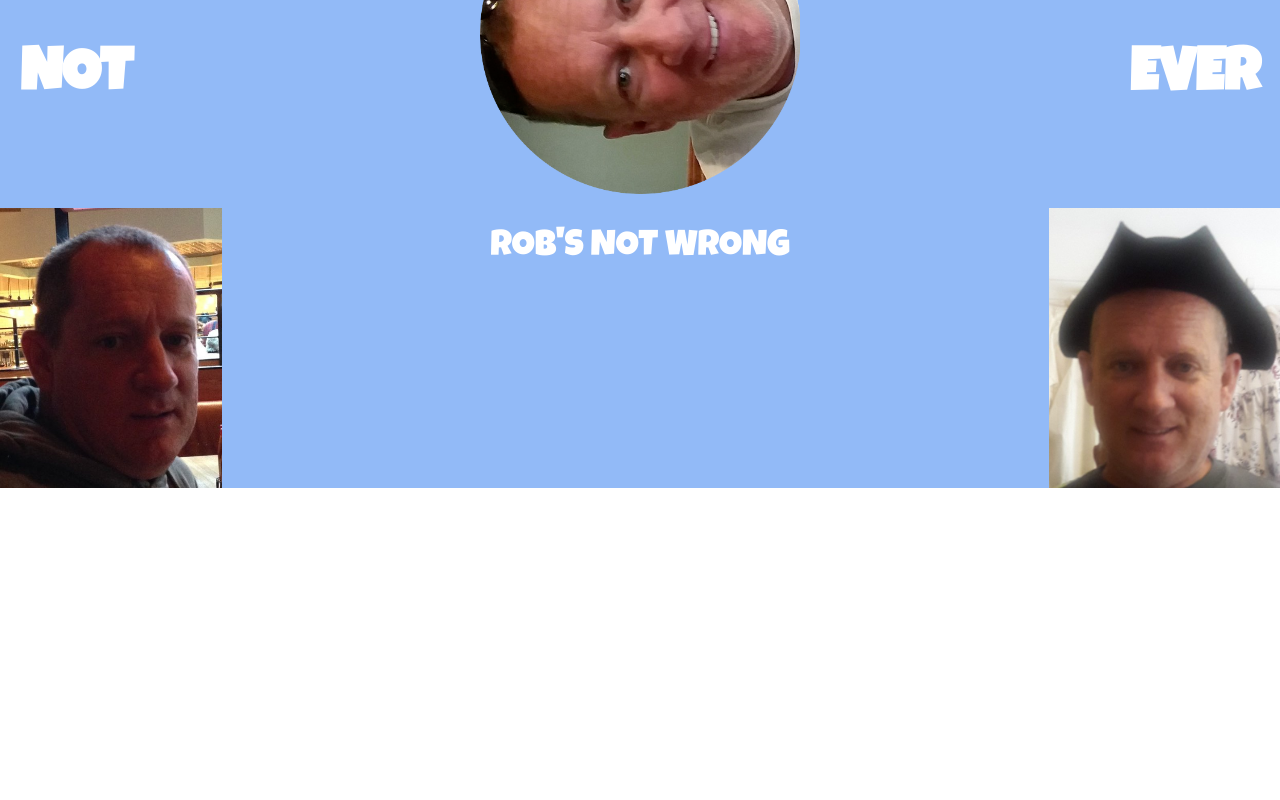
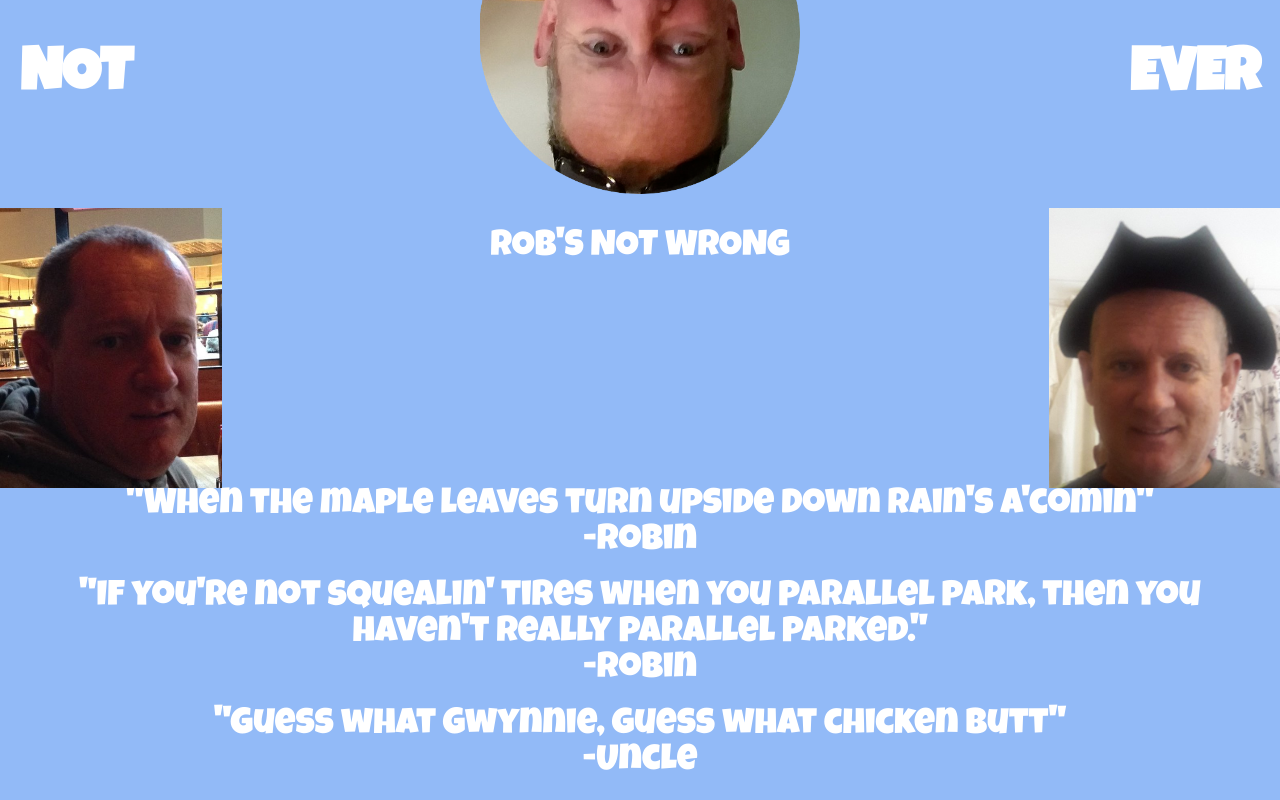
Before and after one commit to shadopawn/RobsNotWrong, a React (Create React App) app: page / in a window 1280 px wide. Shown: the part 312-1112 px from the top of the page. Before the commit the page ends 800 px from the top, so only its background shows below. Built offline with nearby package versions, Linux system fonts and the light colour scheme.

Commit message:
add quotes

```diff
--- a/public/index.html
+++ b/public/index.html
@@ -25,7 +25,7 @@
       Learn how to configure a non-root public URL by running `npm run build`.
     -->
     <link href="https://fonts.googleapis.com/css2?family=Luckiest+Guy&display=swap" rel="stylesheet">
-    <title>React App</title>
+    <title>ROB'S NOT WRONG</title>
   </head>
   <body>
     <noscript>You need to enable JavaScript to run this app.</noscript>
--- a/src/App.css
+++ b/src/App.css
@@ -1,3 +1,7 @@
+html{
+  background-color: #92baf7;
+}
+
 .App {
   background-color: #92baf7;
   text-align: center;
@@ -90,3 +94,10 @@ h1{
   right: 20px;
   height: 35%;
 }
+
+.quote{
+  font-size: calc(20px + 2vmin);
+  max-width: 90%;
+  margin: auto;
+  padding-bottom: 20px;
+}
--- a/src/App.js
+++ b/src/App.js
@@ -9,18 +9,21 @@ import './App.css';
 function App() {
   return (
     <div className="App">
-      <img src={topLeft} className="top-left" alt="rob" />
-      <h1 className="center-left">NOT</h1>
-      <img src={bottomLeft} className="bottom-left" alt="rob" />
       <header className="App-header">
+        <img src={topLeft} className="top-left" alt="rob" />
+        <h1 className="center-left">NOT</h1>
+        <img src={bottomLeft} className="bottom-left" alt="rob" />
         <img src={logo} className="App-logo" alt="logo" />
         <p>
           ROB'S NOT WRONG
         </p>
+        <img src={topRight} className="top-right" alt="rob" />
+        <h1 className="center-right">EVER</h1>
+        <img src={bottomRight} className="bottom-right" alt="rob" />
       </header>
-      <img src={topRight} className="top-right" alt="rob" />
-      <h1 className="center-right">EVER</h1>
-      <img src={bottomRight} className="bottom-right" alt="rob" />
+      <p className="quote">"When the maple leaves turn upside down rain's a'comin"<br/>-Robin </p>
+      <p className="quote">"If you're not squealin' tires when you parallel park, then you haven't really parallel parked."<br/>-Robin</p>
+      <p className="quote">"Guess what Gwynnie, guess what chicken butt"<br/>-Uncle</p>
     </div>
   );
 }
```
